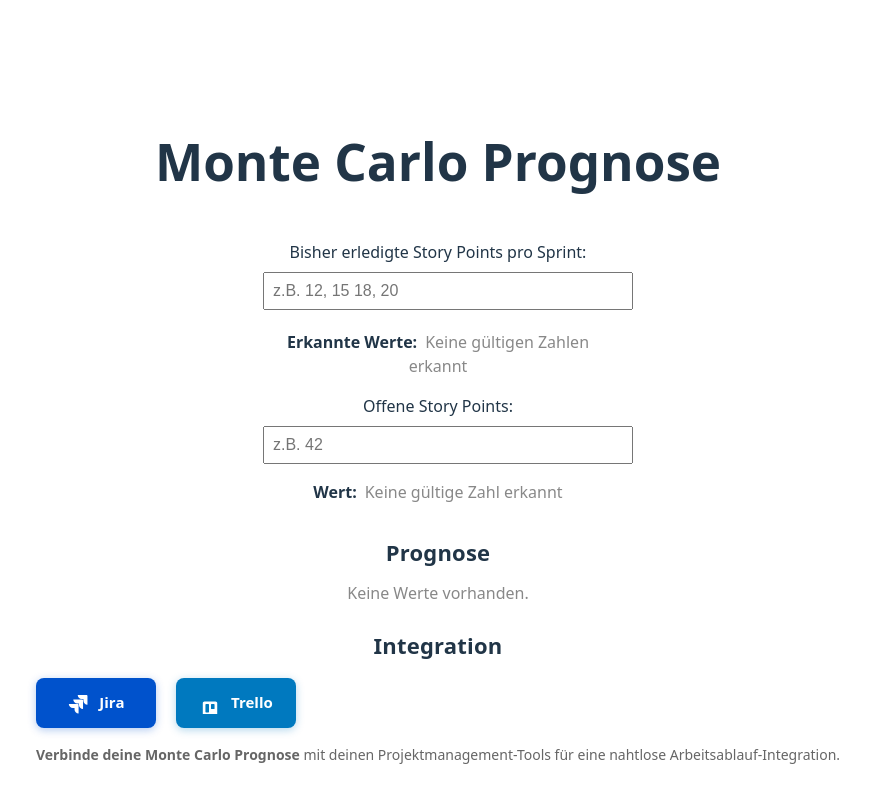
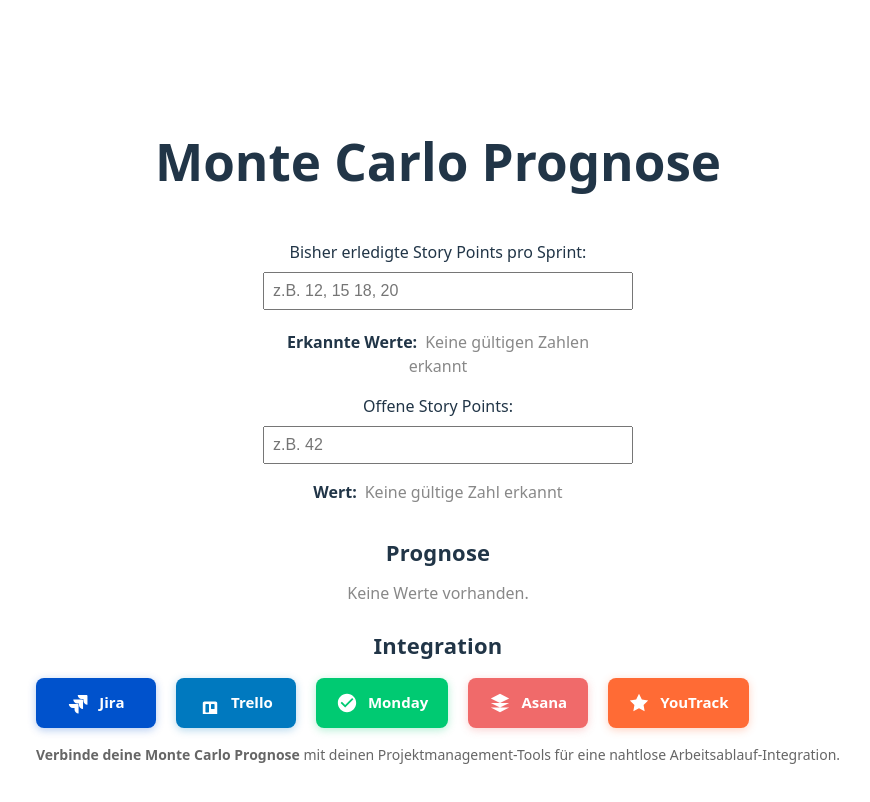
Before and after one commit to rostigerloeffel/monte-carlo, a React (Vite) app: page / in a window 1280 px wide. Shown: the top 802 px of the page, without its empty margins (202-1072 px from the left). Built offline with nearby package versions, Linux system fonts and the light colour scheme.

Commit message:
Add integration buttons for Monday, Asana, and YouTrack

```diff
--- a/src/components/IntegrationSection.tsx
+++ b/src/components/IntegrationSection.tsx
@@ -9,6 +9,21 @@ const IntegrationSection: React.FC = () => {
   const handleTrelloClick = () => {
     // TODO: Implement Trello integration
     console.log('Trello integration clicked');
+  };
+
+  const handleMondayClick = () => {
+    // TODO: Implement Monday integration
+    console.log('Monday integration clicked');
+  };
+
+  const handleAsanaClick = () => {
+    // TODO: Implement Asana integration
+    console.log('Asana integration clicked');
+  };
+
+  const handleYouTrackClick = () => {
+    // TODO: Implement YouTrack integration
+    console.log('YouTrack integration clicked');
   };
 
   return (
@@ -90,6 +105,117 @@ const IntegrationSection: React.FC = () => {
           </svg>
           <span style={{ display: 'inline-block', verticalAlign: 'baseline' }}>Trello</span>
         </button>
+
+        <button
+          onClick={handleMondayClick}
+          style={{
+            display: 'flex',
+            alignItems: 'center',
+            gap: 10,
+            padding: '14px 20px',
+            backgroundColor: '#00CA72',
+            color: 'white',
+            border: 'none',
+            borderRadius: 8,
+            cursor: 'pointer',
+            fontSize: 15,
+            fontWeight: 600,
+            boxShadow: '0 2px 8px rgba(0, 202, 114, 0.3)',
+            transition: 'all 0.2s ease',
+            minWidth: '120px',
+            justifyContent: 'center',
+            lineHeight: 1
+          }}
+          onMouseEnter={(e) => {
+            e.currentTarget.style.backgroundColor = '#00B363';
+            e.currentTarget.style.boxShadow = '0 4px 12px rgba(0, 202, 114, 0.4)';
+            e.currentTarget.style.transform = 'translateY(-2px)';
+          }}
+          onMouseLeave={(e) => {
+            e.currentTarget.style.backgroundColor = '#00CA72';
+            e.currentTarget.style.boxShadow = '0 2px 8px rgba(0, 202, 114, 0.3)';
+            e.currentTarget.style.transform = 'translateY(0)';
+          }}
+        >
+          <svg width="22" height="22" viewBox="0 0 24 24" fill="currentColor" style={{ flexShrink: 0 }}>
+            <path d="M12 2C6.48 2 2 6.48 2 12s4.48 10 10 10 10-4.48 10-10S17.52 2 12 2zm-2 15l-5-5 1.41-1.41L10 14.17l7.59-7.59L19 8l-9 9z" fill="currentColor"/>
+          </svg>
+          <span style={{ display: 'inline-block', verticalAlign: 'baseline' }}>Monday</span>
+        </button>
+
+        <button
+          onClick={handleAsanaClick}
+          style={{
+            display: 'flex',
+            alignItems: 'center',
+            gap: 10,
+            padding: '14px 20px',
+            backgroundColor: '#F06A6A',
+            color: 'white',
+            border: 'none',
+            borderRadius: 8,
+            cursor: 'pointer',
+            fontSize: 15,
+            fontWeight: 600,
+            boxShadow: '0 2px 8px rgba(240, 106, 106, 0.3)',
+            transition: 'all 0.2s ease',
+            minWidth: '120px',
+            justifyContent: 'center',
+            lineHeight: 1
+          }}
+          onMouseEnter={(e) => {
+            e.currentTarget.style.backgroundColor = '#E55A5A';
+            e.currentTarget.style.boxShadow = '0 4px 12px rgba(240, 106, 106, 0.4)';
+            e.currentTarget.style.transform = 'translateY(-2px)';
+          }}
+          onMouseLeave={(e) => {
+            e.currentTarget.style.backgroundColor = '#F06A6A';
+            e.currentTarget.style.boxShadow = '0 2px 8px rgba(240, 106, 106, 0.3)';
+            e.currentTarget.style.transform = 'translateY(0)';
+          }}
+        >
+          <svg width="22" height="22" viewBox="0 0 24 24" fill="currentColor" style={{ flexShrink: 0 }}>
+            <path d="M12 2L2 7l10 5 10-5-10-5zM2 17l10 5 10-5M2 12l10 5 10-5" fill="currentColor"/>
+          </svg>
+          <span style={{ display: 'inline-block', verticalAlign: 'baseline' }}>Asana</span>
+        </button>
+
+        <button
+          onClick={handleYouTrackClick}
+          style={{
+            display: 'flex',
+            alignItems: 'center',
+            gap: 10,
+            padding: '14px 20px',
+            backgroundColor: '#FF6B35',
+            color: 'white',
+            border: 'none',
+            borderRadius: 8,
+            cursor: 'pointer',
+            fontSize: 15,
+            fontWeight: 600,
+            boxShadow: '0 2px 8px rgba(255, 107, 53, 0.3)',
+            transition: 'all 0.2s ease',
+            minWidth: '120px',
+            justifyContent: 'center',
+            lineHeight: 1
+          }}
+          onMouseEnter={(e) => {
+            e.currentTarget.style.backgroundColor = '#E55A2B';
+            e.currentTarget.style.boxShadow = '0 4px 12px rgba(255, 107, 53, 0.4)';
+            e.currentTarget.style.transform = 'translateY(-2px)';
+          }}
+          onMouseLeave={(e) => {
+            e.currentTarget.style.backgroundColor = '#FF6B35';
+            e.currentTarget.style.boxShadow = '0 2px 8px rgba(255, 107, 53, 0.3)';
+            e.currentTarget.style.transform = 'translateY(0)';
+          }}
+        >
+          <svg width="22" height="22" viewBox="0 0 24 24" fill="currentColor" style={{ flexShrink: 0 }}>
+            <path d="M12 2l3.09 6.26L22 9.27l-5 4.87 1.18 6.88L12 17.77l-6.18 3.25L7 14.14 2 9.27l6.91-1.01L12 2z" fill="currentColor"/>
+          </svg>
+          <span style={{ display: 'inline-block', verticalAlign: 'baseline' }}>YouTrack</span>
+        </button>
       </div>
       <div style={{ marginTop: 16, fontSize: 14, color: '#666', lineHeight: 1.5 }}>
         <p style={{ margin: 0 }}>
```
